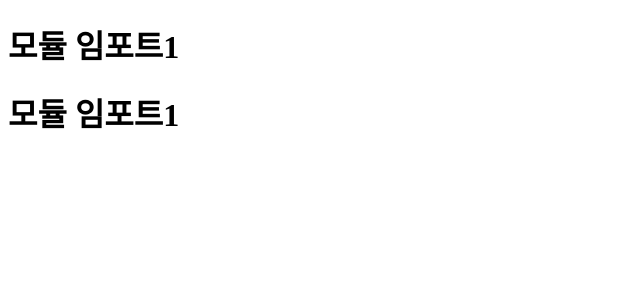
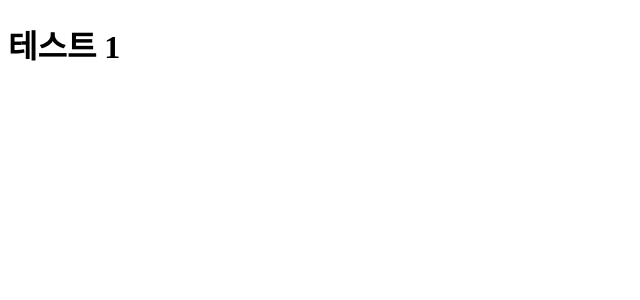
Before and after one commit to believehan/React_study, a React (Create React App) app: page / in a window 1280 px wide. Shown: the top 300 px of the page, without its empty margins (0-640 px from the left). Built offline with nearby package versions, Linux system fonts and the light colour scheme.

Commit message:
컴포넌트에서 함수를 불러오는 방법

```diff
--- a/src/App.js
+++ b/src/App.js
@@ -1,38 +1,24 @@
-/*
-  export 시 default 지정자를 지정함으로써 import 시 객체 참조 지정에 대한
-  블럭{}(객체 구조분해 할당) 생략 가능.
-  ( default 지정자는 모듈 내에서 오직 하나의 함수만 사용가능)
-
-  또한 이경우 export 클래스 명이나 함수명은 import 시의 객체 참조명과 다르거나
-  생략해도 무방. (권장되지는 않음)
-
-  즉, default 지정자 지정 시에는 익명함수 형태의 객체로 내보내기가 가능하며
-  import 시 객체명은 임의로 지정가능.
-
-  단, 혼란을 방지하기 위해 이경우 default 컴포넌트명과 import 객체 참조명을
-  동일하게 사용하는 것이 바람직.
-
-  ※ default 컴포넌트는 하나의 모듈에서 오직 하나만 사용가능하지만, default 가
-  아닌 일반 컴포넌트도 해당 모듈에 포함하여 export하는것은 문제되지 않음
- */
-
-export default function App() {
+function App() {
   return <h1>모듈 임포트1</h1>;
 }
 
-// export default function Appss() {
-//   return <h1>모듈 임포트1</h1>;
-// }
+function TestReact() {
+  return <h1>모듈 임포트2</h1>;
+}
 
-// export default function () {
-//   return <h1>모듈 임포트1</h1>
-// }
+function TestReact2() {
+  return <h2>모듈 임포트3</h2>
+}
+
+function DefaultCom() {
+  return (
+    <div>DefaultCom</div>
+  )
+}
 
 /*
-  default 지정자가 생략 되었으므로, 임포트 시에는 반드시 블럭{}(객체 구조분해 할당)이
-  필요하고 엑스포트 컴포넌트명과 임포트 명이 동일해야함에 주의
+  export 시에는 * 적용불가
 */
 
-export function App2() {
-  return <h1>모듈 임포트2</h1>
-}
+export {App, TestReact, TestReact2};
+export default DefaultCom;
--- /dev/null
+++ b/src/executeInsert.jsx
@@ -0,0 +1 @@
+console.log('모듈 삽입 실행 테스트');
--- a/src/index.js
+++ b/src/index.js
@@ -1,21 +1,66 @@
-
+import React from 'react';
 import ReactDOM from 'react-dom/client';
-
-/*
-  <모듈에서 컴포넌트를 export 할 때 default 지정자를 포함한 경우의 import 형식
-  - 모듈의 객체 참조명에 대한 블럭{}(객체 구조분해 할당) 생략 가능.
-  단, 이는 모듈에서 객체 export 시 default 지정자를 지정한 경우만 가능.
-  또한 이경우 임포트 컴포넌트 객체명(App)을 모듈의 디폴트 함수나 클래스명과
-  다르게 적용하거나 모듈에서의 export 컴포넌트명(함수명) 생략해도 무방. (권장되지는 않음)
-*/
-import App from './App';
-import App2 from './App';
 
 const root = ReactDOM.createRoot(document.getElementById('root'));
 
+/* ========================================================================================================= */
+
+function TestReact(props) {
+    return <h1>테스트 {props.value1}</h1>;      // JSX 형식.
+}
+
 root.render(
-  <>
-  <App />
-  <App2 />
-  </>
-)
+  // 함수 호출과 동일하지만 객체형태로 묶어서 전달
+    <TestReact value1='1' />     // 컴포넌트에 임의 프로퍼티와 값을 지정함으로써 객체 형태로 전달되고
+    //                           // 이를 매개변수(props)의 참조를 통해 컴포넌트의 프로퍼티를 필드 형식
+    //                           // 으로 JSX 표현식 내에서 참조 가능.
+);
+
+/* ========================================================================================================= */
+
+/*
+    다중 JSX 식을 구현하는 경우 소괄호로 묶어서 반환해야 하며 반드시
+    하나의 부모 컨테이너 태그가 있어야함.
+    하기의 경우 부모가 2개 이므로 컴파일 에러.
+*/
+// function TestReact(props) {
+//     return (
+//         <h1>테스트 {props.value1}</h1 >
+//         <h2>테스트 {props.value2}</h2 >
+//     );
+// }
+
+// root.render(
+//     <TestReact value1='1' value2='2' />
+// );
+
+/* ========================================================================================================= */
+
+// function TestReact(props) {
+//     return (
+//         <div>
+//             <h1>테스트 {props.value1}</h1 >
+//             <h2>테스트 {props.value2}</h2 >
+//         </div>
+//     );
+// }
+
+// root.render(
+//     <TestReact value1='1' value2='2' />
+// );
+//단점: 값을 동적으로 구성하지 못한다
+/* ========================================================================================================= */
+// props 의 Destructuring assignment(구조분해할당)
+
+// function TestReact({value1, value2}) {
+//     return (
+//         <div>
+//             <h1>테스트 {value1}</h1 >
+//             <h2>테스트 {value2}</h2 >
+//         </div>
+//     );
+// }
+
+// root.render(
+//     <TestReact value1='1' value2='2' />
+// );
```
